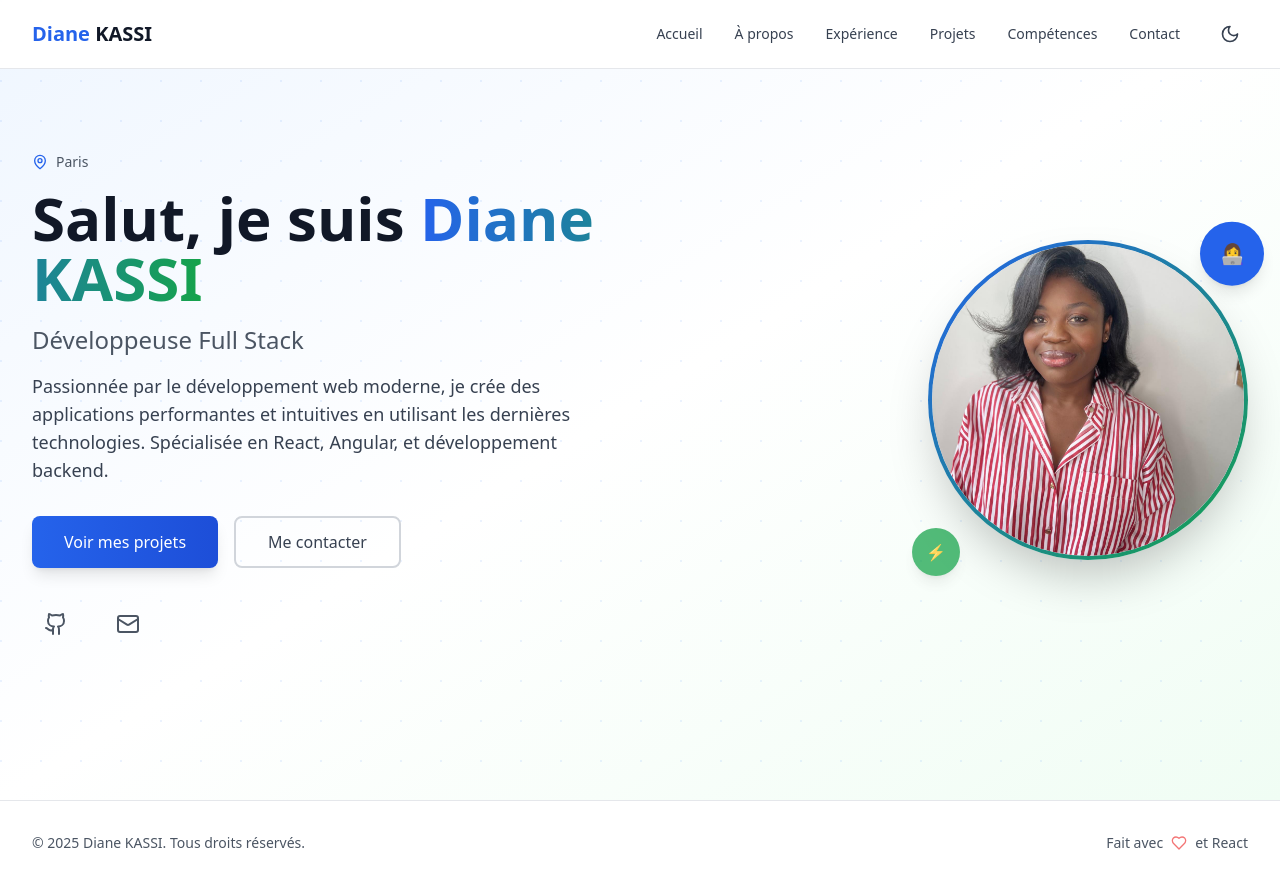
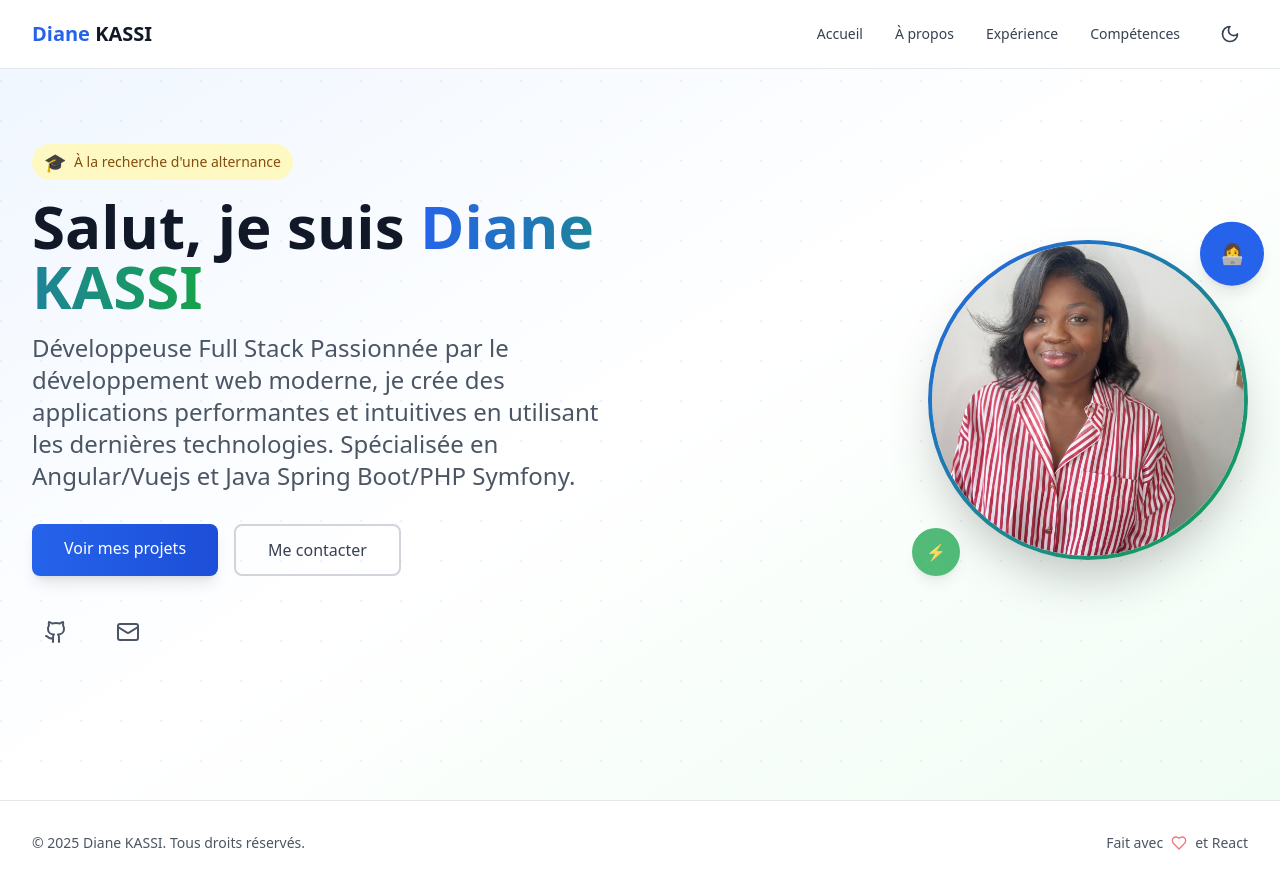
Before and after one commit to nnebie12/project-2, a React (Vite) app: page / in a window 1280 px wide. Built offline with nearby package versions, Linux system fonts and the light colour scheme.

Commit message:
Améliration de trois pages

```diff
--- a/src/components/About.tsx
+++ b/src/components/About.tsx
@@ -1,5 +1,5 @@
+import { Award, Clock, Target } from 'lucide-react';
 import { useEffect, useRef } from 'react';
-import { Award, Clock, Target } from 'lucide-react';
 
 interface AboutProps {
   darkMode: boolean;
--- a/src/components/Header.tsx
+++ b/src/components/Header.tsx
@@ -14,9 +14,9 @@
     { to: '/', label: 'Accueil' },
     { to: '/a-propos', label: 'À propos' },
     { to: '/experience', label: 'Expérience' },
-    { to: '/projets', label: 'Projets' },
+    //{ to: '/projets', label: 'Projets' },
     { to: '/competences', label: 'Compétences' },
-    { to: '/contact', label: 'Contact' }
+    //{ to: '/contact', label: 'Contact' }
   ];
 
   return (
--- a/src/components/Hero.tsx
+++ b/src/components/Hero.tsx
@@ -1,4 +1,4 @@
-import { Github, Mail, MapPin } from 'lucide-react';
+import { Github, Mail } from 'lucide-react';
 import profilePic from "../assets/Diane.jpeg";
 
 interface HeroProps {
@@ -6,12 +6,11 @@
 }
 
 export default function Hero({ darkMode }: HeroProps) {
-  const scrollToSection = (sectionId: string) => {
-    const element = document.getElementById(sectionId);
-    if (element) {
-      element.scrollIntoView({ behavior: 'smooth' });
-    }
-  };
+  // Vite exposes env vars on import.meta.env; TypeScript knows the shape via vite-env.d.ts
+  const contactEmail = (import.meta.env as { VITE_CONTACT_EMAIL?: string }).VITE_CONTACT_EMAIL || '';
+  const gmailComposeUrl = contactEmail
+    ? `https://mail.google.com/mail/?view=cm&fs=1&to=${encodeURIComponent(contactEmail)}`
+    : 'https://mail.google.com/mail/?view=cm&fs=1';
 
   return (
     <section id="accueil" className={`min-h-screen flex items-center justify-center relative overflow-hidden ${
@@ -30,11 +29,12 @@
           {/* Content */}
           <div className="text-center lg:text-left space-y-8">
             <div className="space-y-4">
-              <div className="flex items-center justify-center lg:justify-start gap-2 text-sm">
-                <MapPin size={16} className="text-blue-600" />
-                <span className={darkMode ? 'text-gray-300' : 'text-gray-600'}>
-                  Paris
-                </span>
+
+              <div className="flex items-center justify-center lg:justify-start mb-2">
+                <div className="inline-flex items-center gap-2 px-3 py-1 rounded-full bg-yellow-100 text-yellow-800 text-sm font-medium">
+                  <span className="text-lg">🎓</span>
+                  <span>À la recherche d'une alternance</span>
+                </div>
               </div>
 
               <h1 className={`text-4xl md:text-5xl lg:text-6xl font-bold leading-tight ${
@@ -50,36 +50,32 @@
                 darkMode ? 'text-gray-300' : 'text-gray-600'
               }`}>
                 Développeuse Full Stack
-              </p>
-
-              <p className={`text-lg max-w-2xl ${
-                darkMode ? 'text-gray-400' : 'text-gray-700'
-              }`}>
+                {' '}
                 Passionnée par le développement web moderne, je crée des applications
                 performantes et intuitives en utilisant les dernières technologies.
-                Spécialisée en React, Angular, et développement backend.
+                Spécialisée en Angular/Vuejs et Java Spring Boot/PHP Symfony.
               </p>
             </div>
 
             {/* Call to Action Buttons */}
               <div className="flex flex-col sm:flex-row gap-4 justify-center lg:justify-start">
-              <button
-                onClick={() => scrollToSection('projets')}
-                className="bg-gradient-to-r from-blue-600 to-blue-700 hover:from-blue-700 hover:to-blue-800 text-white px-8 py-3 rounded-lg font-medium transition-all duration-200 transform hover:scale-105 shadow-lg"
+                <a
+                  href="/projets"
+                  className="inline-block bg-gradient-to-r from-blue-600 to-blue-700 hover:from-blue-700 hover:to-blue-800 text-white px-8 py-3 rounded-lg font-medium transition-all duration-200 transform hover:scale-105 shadow-lg"
                 >
                   Voir mes projets
-              </button>
+                </a>
 
-              <button
-                onClick={() => scrollToSection('contact')}
-                className={`px-8 py-3 rounded-lg font-medium transition-all duration-200 transform hover:scale-105 border-2 ${
+                <a
+                  href="/contact"
+                  className={`inline-block px-8 py-3 rounded-lg font-medium transition-all duration-200 transform hover:scale-105 border-2 ${
                     darkMode
                       ? 'border-gray-600 text-gray-300 hover:border-gray-500 hover:text-white'
                       : 'border-gray-300 text-gray-700 hover:border-gray-400 hover:text-gray-900'
                   }`}
                 >
                   Me contacter
-              </button>
+                </a>
               </div>
 
             {/* Social Links */}
@@ -97,8 +93,10 @@
                 <Github size={24} />
               </a>
 
-              <button
-                onClick={() => scrollToSection('contact')}
+              <a
+                href={gmailComposeUrl}
+                target="_blank"
+                rel="noopener noreferrer"
                 className={`p-3 rounded-lg transition-all duration-200 hover:scale-110 ${
                   darkMode
                     ? 'text-gray-400 hover:text-white hover:bg-gray-800'
@@ -106,7 +104,7 @@
                 }`}
               >
                 <Mail size={24} />
-              </button>
+              </a>
             </div>
           </div>
 
```
Lines whose indentation alone changed are shown as unchanged.
